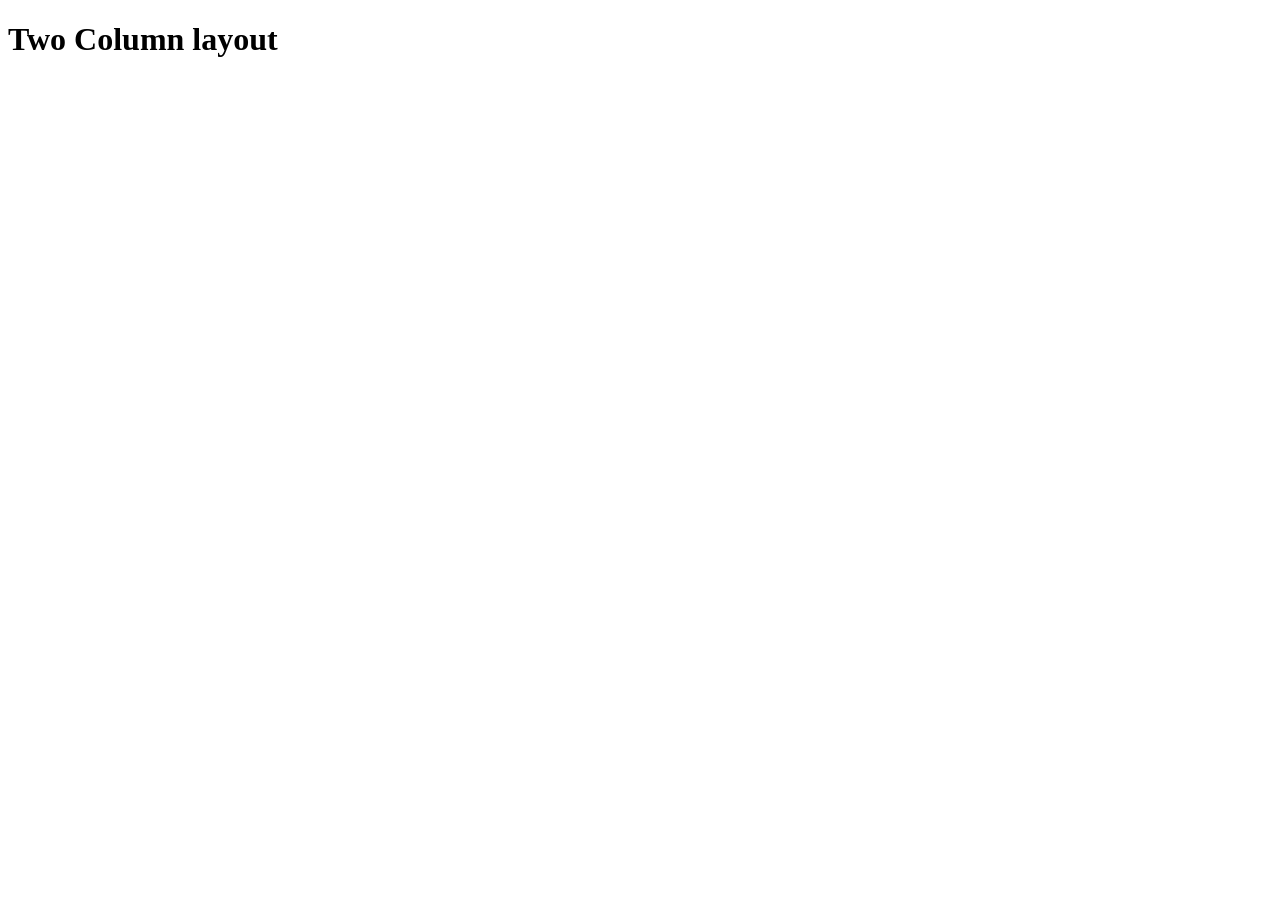
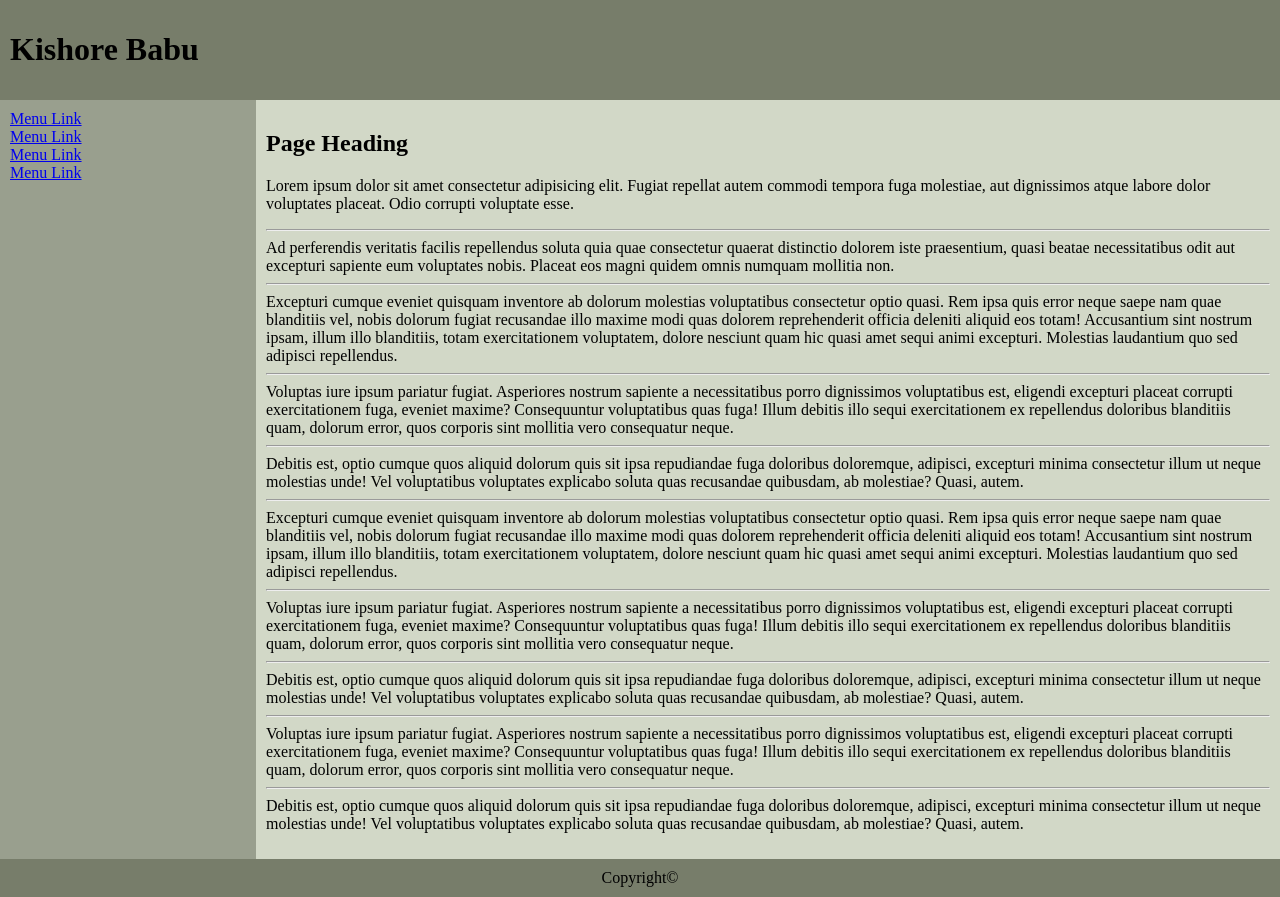
Before and after one commit to KishoreBabu420/two-column-layout, a plain HTML site: page index.html in a window 1280 px wide. Before the commit the page ends 800 px from the top, so only its background shows below. Drawn offline with Linux system fonts and the light colour scheme.

Commit message:
added two column layout code

```diff
--- a/index.html
+++ b/index.html
@@ -4,9 +4,112 @@
     <meta charset="UTF-8" />
     <meta http-equiv="X-UA-Compatible" content="IE=edge" />
     <meta name="viewport" content="width=device-width, initial-scale=1.0" />
-    <title>Two Column Layout</title>
+    <title>Two column Layout with Heder & Footer</title>
   </head>
-  <body>
-    <h1>Two Column layout</h1>
+  <body style="margin: 0; padding: 0">
+    <table
+      width="100%"
+      cellpadding="10"
+      cellspacing="0"
+      border="0"
+      height ="100%"
+    >
+      <tr>
+        <!-- Header Sections -->
+        <td colspan="2" height ="20%" bgcolor="#777d6a">
+          <h1>Kishore Babu</h1>
+        </td>
+      </tr>
+      <tr>
+        <!-- Left Side Column -->
+        <td width="20%" valign="top" bgcolor="#999f8e" height="60%">
+          <a href="#">Menu Link</a><br />
+          <a href="#">Menu Link</a><br />
+          <a href="#">Menu Link</a><br />
+          <a href="#">Menu Link</a>
+        </td>
+
+        <!-- Ride side Column -->
+        <td width="80%" valign="top" bgcolor="#d2d8c7" height="60%">
+          <h2>Page Heading</h2>
+          <p>
+            Lorem ipsum dolor sit amet consectetur adipisicing elit. Fugiat
+            repellat autem commodi tempora fuga molestiae, aut dignissimos atque
+            labore dolor voluptates placeat. Odio corrupti voluptate esse.
+            <br />
+            <hr/>
+            Ad perferendis veritatis facilis repellendus soluta quia quae
+            consectetur quaerat distinctio dolorem iste praesentium, quasi
+            beatae necessitatibus odit aut excepturi sapiente eum voluptates
+            nobis. Placeat eos magni quidem omnis numquam mollitia non.
+
+            <hr/>
+            Excepturi cumque eveniet quisquam inventore ab dolorum molestias
+            voluptatibus consectetur optio quasi. Rem ipsa quis error neque
+            saepe nam quae blanditiis vel, nobis dolorum fugiat recusandae illo
+            maxime modi quas dolorem reprehenderit officia deleniti aliquid eos
+            totam! Accusantium sint nostrum ipsam, illum illo blanditiis, totam
+            exercitationem voluptatem, dolore nesciunt quam hic quasi amet sequi
+            animi excepturi. Molestias laudantium quo sed adipisci repellendus.
+
+            <hr/>
+            Voluptas iure ipsum pariatur fugiat. Asperiores nostrum sapiente a
+            necessitatibus porro dignissimos voluptatibus est, eligendi
+            excepturi placeat corrupti exercitationem fuga, eveniet maxime?
+            Consequuntur voluptatibus quas fuga! Illum debitis illo sequi
+            exercitationem ex repellendus doloribus blanditiis quam, dolorum
+            error, quos corporis sint mollitia vero consequatur neque.
+            <hr/>
+            Debitis
+            est, optio cumque quos aliquid dolorum quis sit ipsa repudiandae
+            fuga doloribus doloremque, adipisci, excepturi minima consectetur
+            illum ut neque molestias unde! Vel voluptatibus voluptates explicabo
+            soluta quas recusandae quibusdam, ab molestiae? Quasi, autem.
+             <hr/>
+            Excepturi cumque eveniet quisquam inventore ab dolorum molestias
+            voluptatibus consectetur optio quasi. Rem ipsa quis error neque
+            saepe nam quae blanditiis vel, nobis dolorum fugiat recusandae illo
+            maxime modi quas dolorem reprehenderit officia deleniti aliquid eos
+            totam! Accusantium sint nostrum ipsam, illum illo blanditiis, totam
+            exercitationem voluptatem, dolore nesciunt quam hic quasi amet sequi
+            animi excepturi. Molestias laudantium quo sed adipisci repellendus.
+
+            <hr/>
+            Voluptas iure ipsum pariatur fugiat. Asperiores nostrum sapiente a
+            necessitatibus porro dignissimos voluptatibus est, eligendi
+            excepturi placeat corrupti exercitationem fuga, eveniet maxime?
+            Consequuntur voluptatibus quas fuga! Illum debitis illo sequi
+            exercitationem ex repellendus doloribus blanditiis quam, dolorum
+            error, quos corporis sint mollitia vero consequatur neque.
+            <hr/>
+            Debitis
+            est, optio cumque quos aliquid dolorum quis sit ipsa repudiandae
+            fuga doloribus doloremque, adipisci, excepturi minima consectetur
+            illum ut neque molestias unde! Vel voluptatibus voluptates explicabo
+            soluta quas recusandae quibusdam, ab molestiae? Quasi, autem.
+             <hr/>
+            Voluptas iure ipsum pariatur fugiat. Asperiores nostrum sapiente a
+            necessitatibus porro dignissimos voluptatibus est, eligendi
+            excepturi placeat corrupti exercitationem fuga, eveniet maxime?
+            Consequuntur voluptatibus quas fuga! Illum debitis illo sequi
+            exercitationem ex repellendus doloribus blanditiis quam, dolorum
+            error, quos corporis sint mollitia vero consequatur neque.
+            <hr/>
+            Debitis
+            est, optio cumque quos aliquid dolorum quis sit ipsa repudiandae
+            fuga doloribus doloremque, adipisci, excepturi minima consectetur
+            illum ut neque molestias unde! Vel voluptatibus voluptates explicabo
+            soluta quas recusandae quibusdam, ab molestiae? Quasi, autem.
+          </p>
+        </td>
+      </tr>
+      <tr>
+        <td colspan="2" align="center" height="20%" bgcolor="#777d6a">Copyright&copy;</td>
+      </tr>
+    </table>
   </body>
 </html>
+
+<!-- single column, two-->
+<!-- First column - side Menu, second- main-->
+<!-- Header, navigation, footer -->
```
